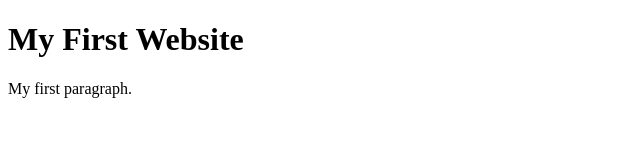
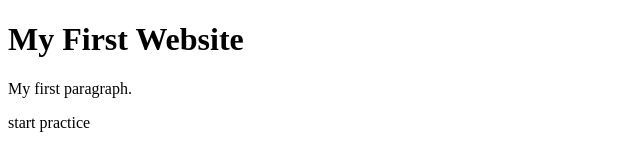
Before and after one commit to youjhonghsu/codersrank-practice, a website: page index.html in a window 1280 px wide. Shown: the full height of the page, 0-640 px from the left. Drawn offline with Linux system fonts and the light colour scheme.

Commit message:
add start practice

```diff
--- a/index.html
+++ b/index.html
@@ -7,6 +7,7 @@
 
     <h1>My First Website</h1>
     <p>My first paragraph.</p>
+    <p> start practice </p>
 
   </body>
 </html>
```
